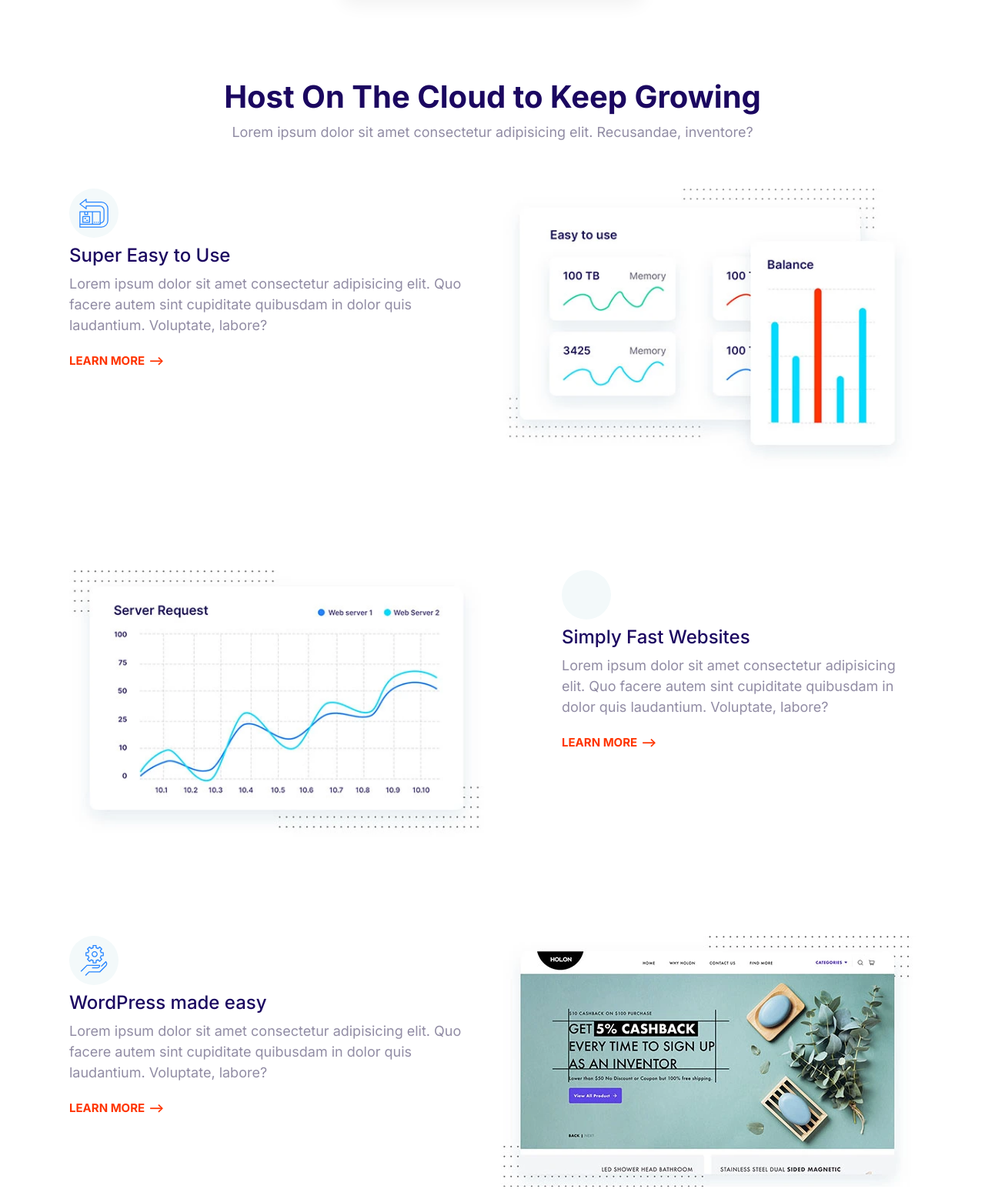
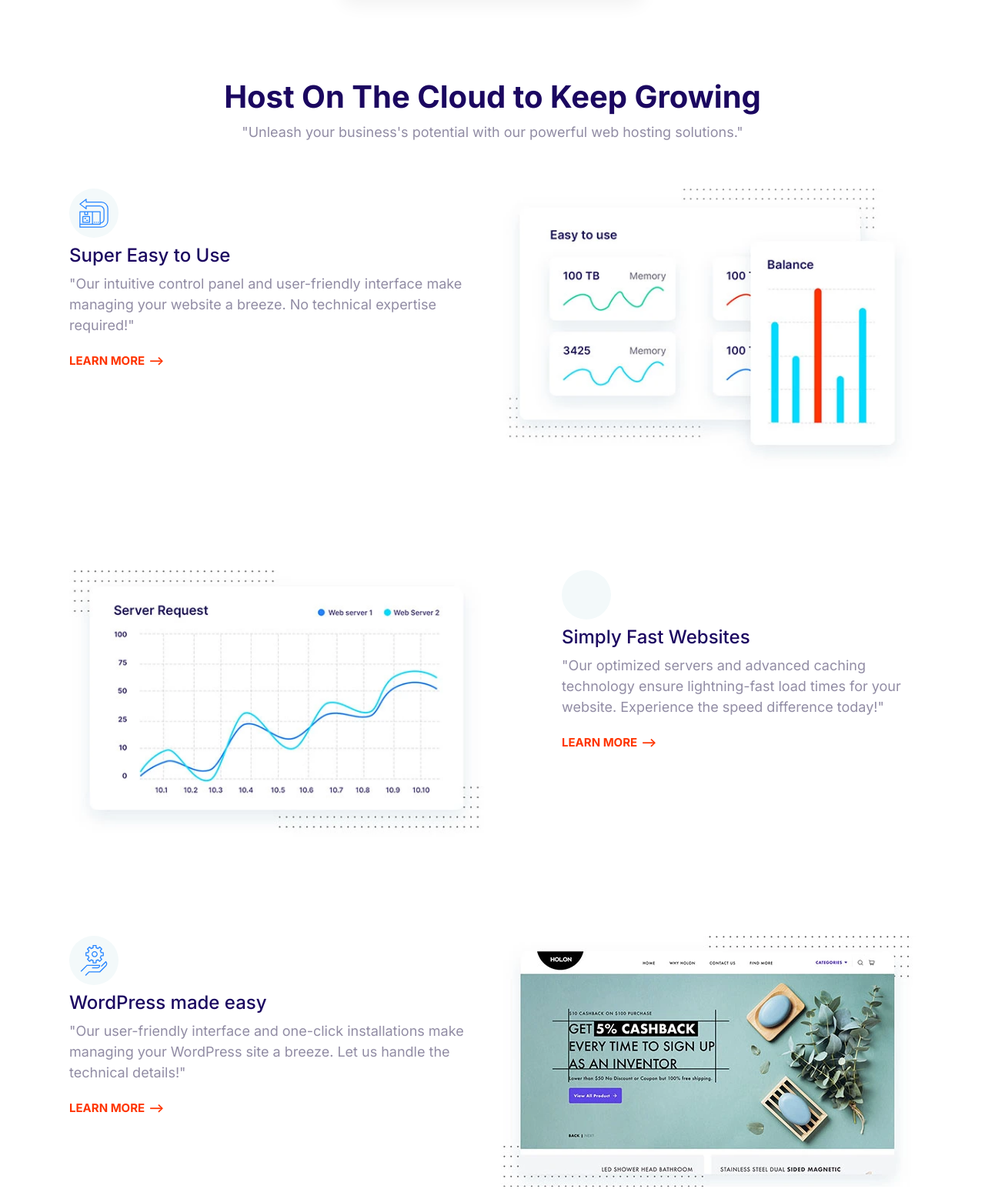
Before and after one commit to ChickenTender19/Moshify-Project, a website built with Parcel: page index.html in a window 1280 px wide. Shown: the part 1866-3411 px from the top of the page at 77% size. Built offline with nearby package versions, Linux system fonts and the light colour scheme.

Commit message:
filled in the content

```diff
--- a/index.html
+++ b/index.html
@@ -28,6 +28,8 @@
     <link rel="stylesheet" href="https://unpkg.com/aos@next/dist/aos.css" />
   </head>
   <body>
+    <!-- nav bar -->
+
     <header>
       <nav class="nav collapsible">
         <a aria-label="Moshify" class="nav__brand" href="/"
@@ -44,6 +46,8 @@
         </ul>
       </nav>
     </header>
+
+    <!-- Hero -->
     <section class="block block--dark block--skewed-left hero">
       <div class="container grid grid--1x2">
         <header class="block__header hero__content">
@@ -72,13 +76,13 @@
         </picture>
       </div>
     </section>
+
+    <!-- Domain Block -->
+
     <section data-aos="zoom-in-up" class="block container block-domain">
       <header class="block__header">
         <h2>The best Webhosting Starting at $9 per month</h2>
-        <p>
-          Lorem ipsum dolor sit amet consectetur adipisicing elit. Quidem,
-          excepturi.
-        </p>
+        <p>"Experience the best web hosting service on the market today!"</p>
       </header>
       <div class="input-group">
         <input
@@ -102,6 +106,8 @@
         <li>.xyz $10</li>
       </ul>
     </section>
+
+    <!-- Plan Block -->
     <section data-aos="fade-up" class="block container block-plans">
       <div class="grid grid--1x3">
         <div class="plan">
@@ -168,12 +174,14 @@
         </div>
       </div>
     </section>
+
+    <!-- Features Block -->
     <section class="block container">
       <header class="block__header">
         <h2>Host On The Cloud to Keep Growing</h2>
         <p>
-          Lorem ipsum dolor sit amet consectetur adipisicing elit. Recusandae,
-          inventore?
+          "Unleash your business's potential with our powerful web hosting
+          solutions."
         </p>
       </header>
       <article class="grid grid--1x2 feature">
@@ -185,9 +193,8 @@
           </span>
           <h3 class="feature__heading">Super Easy to Use</h3>
           <p>
-            Lorem ipsum dolor sit amet consectetur adipisicing elit. Quo facere
-            autem sint cupiditate quibusdam in dolor quis laudantium. Voluptate,
-            labore?
+            "Our intuitive control panel and user-friendly interface make
+            managing your website a breeze. No technical expertise required!"
           </p>
           <a href="#" class="link-arrow">Learn More</a>
         </div>
@@ -213,9 +220,9 @@
           </span>
           <h3 class="feature__heading">Simply Fast Websites</h3>
           <p>
-            Lorem ipsum dolor sit amet consectetur adipisicing elit. Quo facere
-            autem sint cupiditate quibusdam in dolor quis laudantium. Voluptate,
-            labore?
+            "Our optimized servers and advanced caching technology ensure
+            lightning-fast load times for your website. Experience the speed
+            difference today!"
           </p>
           <a href="#" class="link-arrow">Learn More</a>
         </div>
@@ -241,9 +248,9 @@
           </span>
           <h3 class="feature__heading">WordPress made easy</h3>
           <p>
-            Lorem ipsum dolor sit amet consectetur adipisicing elit. Quo facere
-            autem sint cupiditate quibusdam in dolor quis laudantium. Voluptate,
-            labore?
+            "Our user-friendly interface and one-click installations make
+            managing your WordPress site a breeze. Let us handle the technical
+            details!"
           </p>
           <a href="#" class="link-arrow">Learn More</a>
         </div>
@@ -269,9 +276,8 @@
           </span>
           <h3 class="feature__heading">24/7 Expert Support</h3>
           <p>
-            Lorem ipsum dolor sit amet consectetur adipisicing elit. Quo facere
-            autem sint cupiditate quibusdam in dolor quis laudantium. Voluptate,
-            labore?
+            "Our team is dedicated to providing round-the-clock support to
+            ensure our customers' needs are always met. We're here for you!"
           </p>
           <a href="#" class="link-arrow">Learn More</a>
         </div>
@@ -288,6 +294,8 @@
         </picture>
       </article>
     </section>
+
+    <!-- Showcase Block -->
     <section class="block block--dark block--skewed-right block-showcase">
       <header class="block__header">
         <h2>User-Friendly Control Panel</h2>
@@ -361,6 +369,8 @@
         </ul>
       </div>
     </section>
+
+    <!-- Testimonials block -->
     <section
       class="block"
       data-aos="flip-left"
@@ -370,10 +380,7 @@
       >
       <header class="block__header">
         <h2>What our Customers are Saying</h2>
-        <p>
-          Lorem ipsum dolor sit amet, consectetur adipisicing elit. Nam,
-          recusandae!
-        </p>
+        <p>Another Satisified Customer!</p>
       </header>
       <div class="container">
         <div class="card testimonial">
@@ -391,10 +398,9 @@
             </div>
             <blockquote class="quote">
               <p class="quote__text">
-                Lorem ipsum dolor sit amet consectetur adipisicing elit. Dolorum
-                aperiam necessitatibus, enim rerum distinctio qui corrupti
-                autem, molestias, neque hic illum incidunt. Nemo, repudiandae
-                vitae.
+                "Thanks to your cloud hosting service, my website has never been
+                faster or more reliable. Your customer support team is also
+                top-notch. Highly recommend!"
               </p>
               <footer>
                 <div class="media">
@@ -414,6 +420,8 @@
         </div>
       </div>
     </section>
+
+    <!-- Sign Up -->
     <div class="container">
       <div class="callout callout--primary callout-signup">
         <div class="grid grid--1x2">
@@ -430,6 +438,7 @@
       </div>
     </div>
 
+    <!-- Footer -->
     <footer class="block block--dark footer">
       <div class="container grid footer__grid">
         <section class="collapsible collapsible--expanded footer__section">
```
